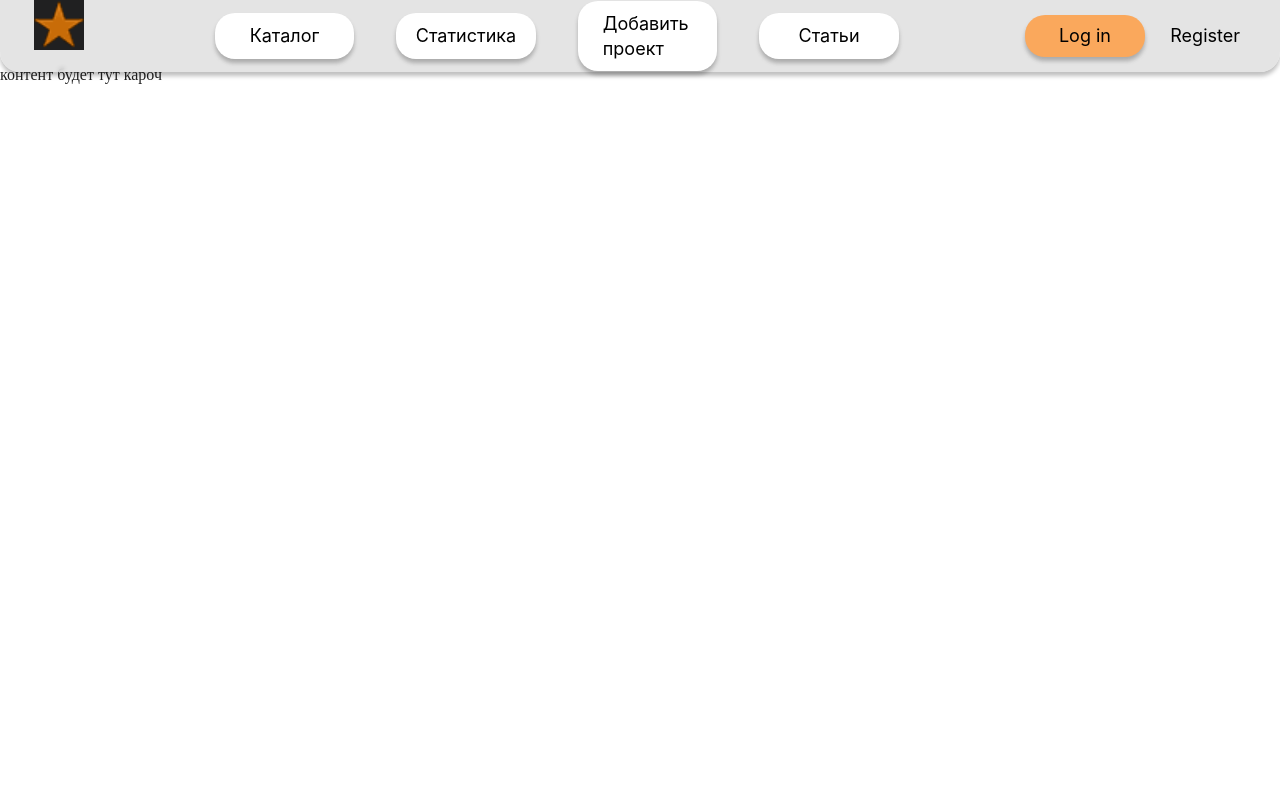
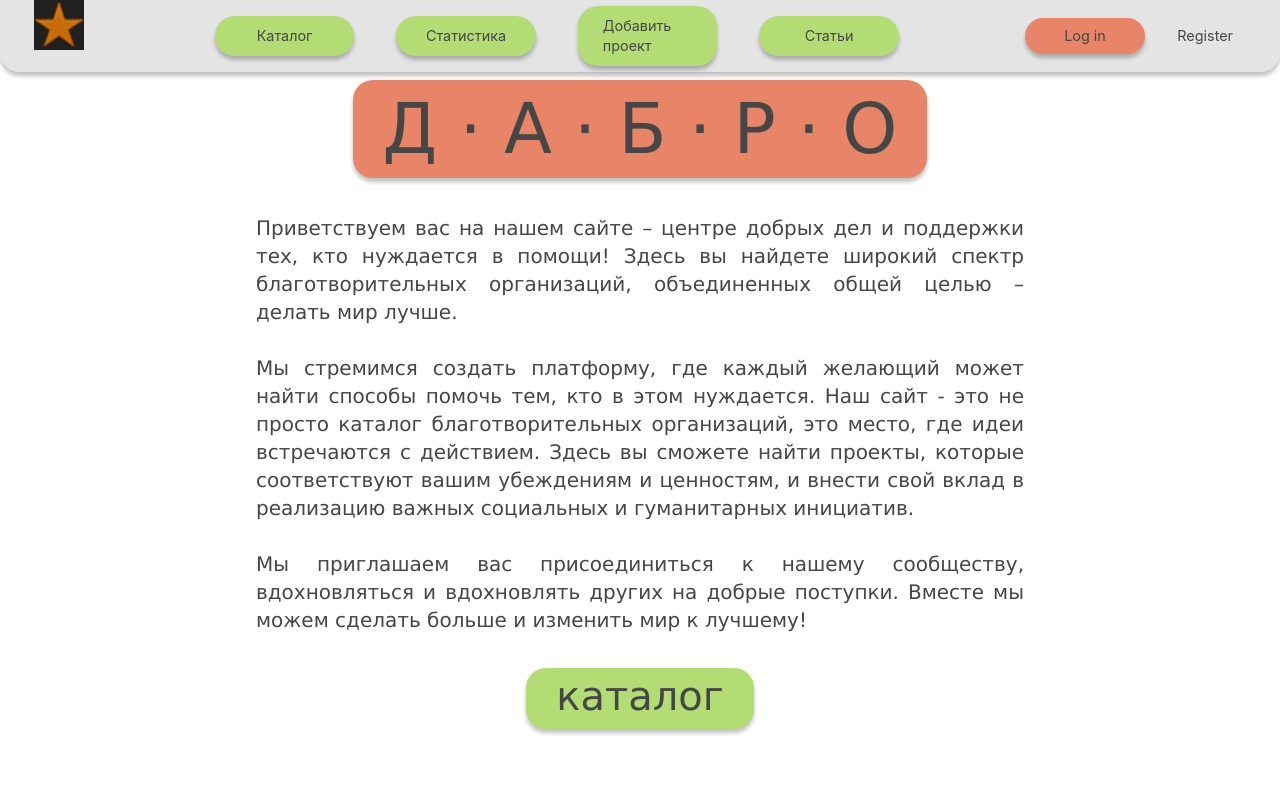
Before and after one commit to dudeFromTheInternet/charity-aggregator, a website built with webpack: page index.html in a window 1280 px wide. Shown: the top 800 px of the page. Built offline with nearby package versions, Linux system fonts and the light colour scheme.

Commit message:
finished desctop index
mobile version needs work

```diff
--- /dev/null
+++ b/css/index.css
@@ -0,0 +1,40 @@
+.title-container{
+  display: flex;
+  justify-content: center;
+  .title{
+    margin: 2vh 0 2vh 0;
+    background-color: #e88467;
+    border-radius: 20px;
+    padding: 0 30px 0 30px;
+    color: #464646;
+    font-size: 70px;
+    font-weight: normal;
+    box-shadow: 0 4px 4px rgba(0, 0, 0, 0.25);
+  }
+}
+
+.welcoming-speech{
+  padding: 0 20vw 0 20vw;
+  margin: 20px 0 20px 0;
+  text-align: justify;
+}
+.to-catalogue-container{
+  display: flex;
+  margin-top: 3vh;
+  justify-content: center;
+  .to-catalogue {
+    margin: 0;
+    padding: 10px 20px;
+    h2{
+      padding: 0 30px 5px 30px;
+      margin: 0;
+      background-color: #b3dc75;
+      border-radius: 20px;
+      color: #464646;
+      font-size: 40px;
+      font-weight: normal;
+      text-decoration: none;
+      box-shadow: 0 4px 4px rgba(0, 0, 0, 0.25);
+    }
+  }
+}
--- a/css/style.css
+++ b/css/style.css
@@ -1,5 +1,6 @@
 body{
   margin: 5% 0 0;
+  font-family: Verdana;
 }
 .header-main{
   display: flex;
@@ -53,11 +54,16 @@ body{
   align-content: center;
 }
 .header-main a{
+  color: #464646;
   width: 7vw;
   display: flex;
   justify-content: center;
   font-family: Inter, serif;
-  font-size: 18px;
+  font-size: 90%;
+}
+article{
+  color: #464646;
+  font-size: 20px;
 }
 html {
   color: #222;
@@ -66,14 +72,14 @@ html {
 }
 /* Frame 8 */
 .logIn{
-  background-color: #FAA85C;
+  background-color: #e88467;
   border-radius: 20px;
   padding: 8px 15px 8px 15px;
   width: 25%;
   box-shadow: 0 4px 4px rgba(0, 0, 0, 0.25);
 }
 .menu {
-  background-color: white;
+  background-color: #b3dc75;
   border-radius: 20px;
   padding: 10px 25px 10px 25px;
   width: 25vw;
@@ -82,7 +88,7 @@ html {
 footer{
   width: 100%;
   height: 30vh;
-  margin: 0;
+  margin: 10vh 0 0 0;
   background-color: #222222;
 }
 /*
@@ -235,8 +241,8 @@ textarea {
    Modify as content requires.
    ========================================================================== */
 
-@media only screen and (min-width: 35em) {
-  /* Style adjustments for viewports that meet the condition */
+@media only screen and (max-width: 800px) {
+
 }
 
 @media print,
--- a/index.html
+++ b/index.html
@@ -6,6 +6,7 @@
   <meta name="viewport" content="width=device-width, initial-scale=1">
   <title>Д.А.Б.Р.О.</title>
   <link rel="stylesheet" href="css/style.css">
+  <link rel="stylesheet" href="css/index.css">
   <meta name="description" content="">
 
   <meta property="og:title" content="">
@@ -22,7 +23,6 @@
 </head>
 
 <body>
-
   <header class="header-main">
     <a href="http://localhost:8080" class = "logo"><img src="favicon.ico" alt="logo"></a>
     <nav class="navbar">
@@ -41,13 +41,22 @@
     </nav>
   </header>
   <script src="js/app.js"></script>
-  <div style="height: 2000px">
-    контент будет тут кароч
-  </div>
-
+  <div class="title-container"><h1 class="title">Д ⋅ А ⋅ Б ⋅ Р ⋅ О</h1></div>
+  <article class="welcoming-speech">
+    Приветствуем вас на нашем сайте – центре добрых дел и поддержки тех, кто нуждается в помощи!
+    Здесь вы найдете широкий спектр благотворительных организаций, объединенных общей целью – делать мир лучше.<br>
+    <br>
+    Мы  стремимся создать платформу, где каждый желающий может найти способы помочь тем, кто в этом нуждается.
+    Наш сайт - это не просто каталог благотворительных организаций, это место, где идеи встречаются с действием.
+    Здесь вы сможете найти проекты, которые соответствуют вашим убеждениям и ценностям,
+    и внести свой вклад в реализацию важных социальных и гуманитарных инициатив.<br>
+    <br>
+    Мы приглашаем вас присоединиться к нашему сообществу, вдохновляться и вдохновлять других на добрые поступки.
+    Вместе мы можем сделать больше и изменить мир к лучшему!
+  </article>
+  <div class="to-catalogue-container"><a class="to-catalogue"><h2>каталог</h2></a></div>
   <footer>
     footer
   </footer>
 </body>
-
 </html>
```
